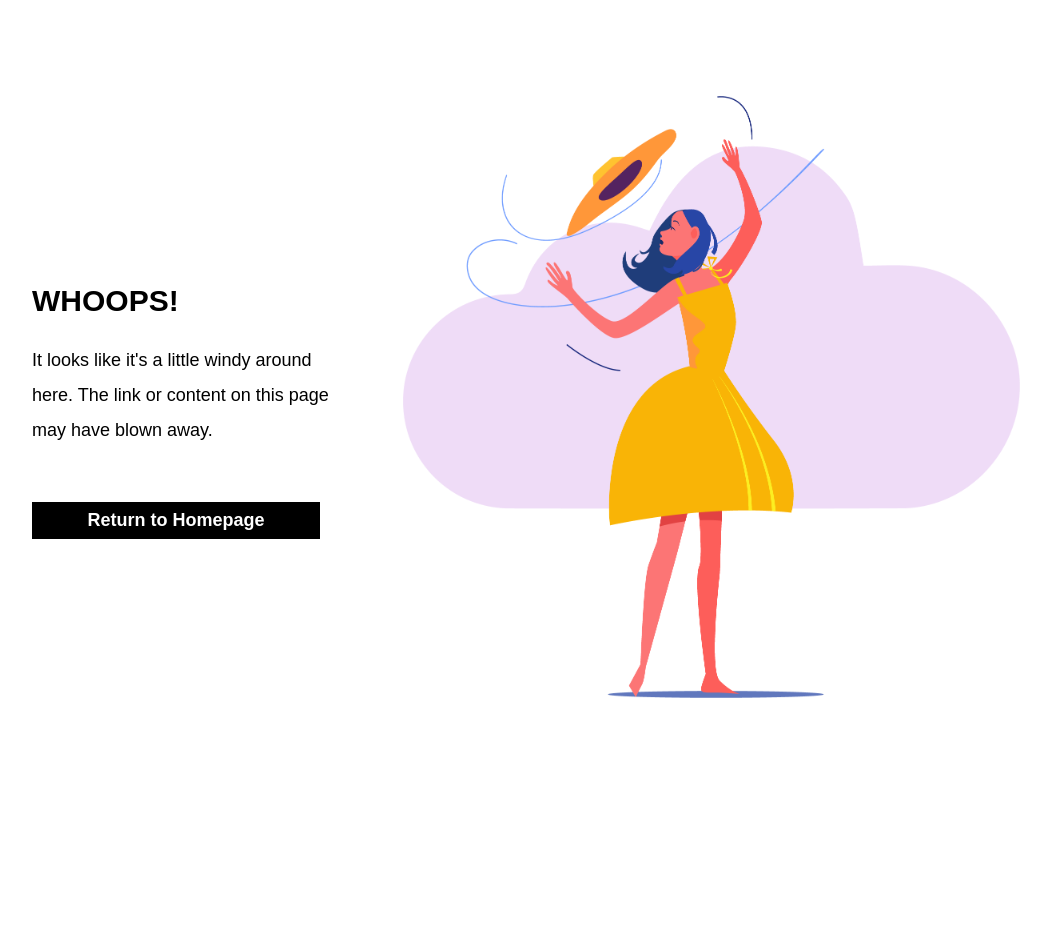
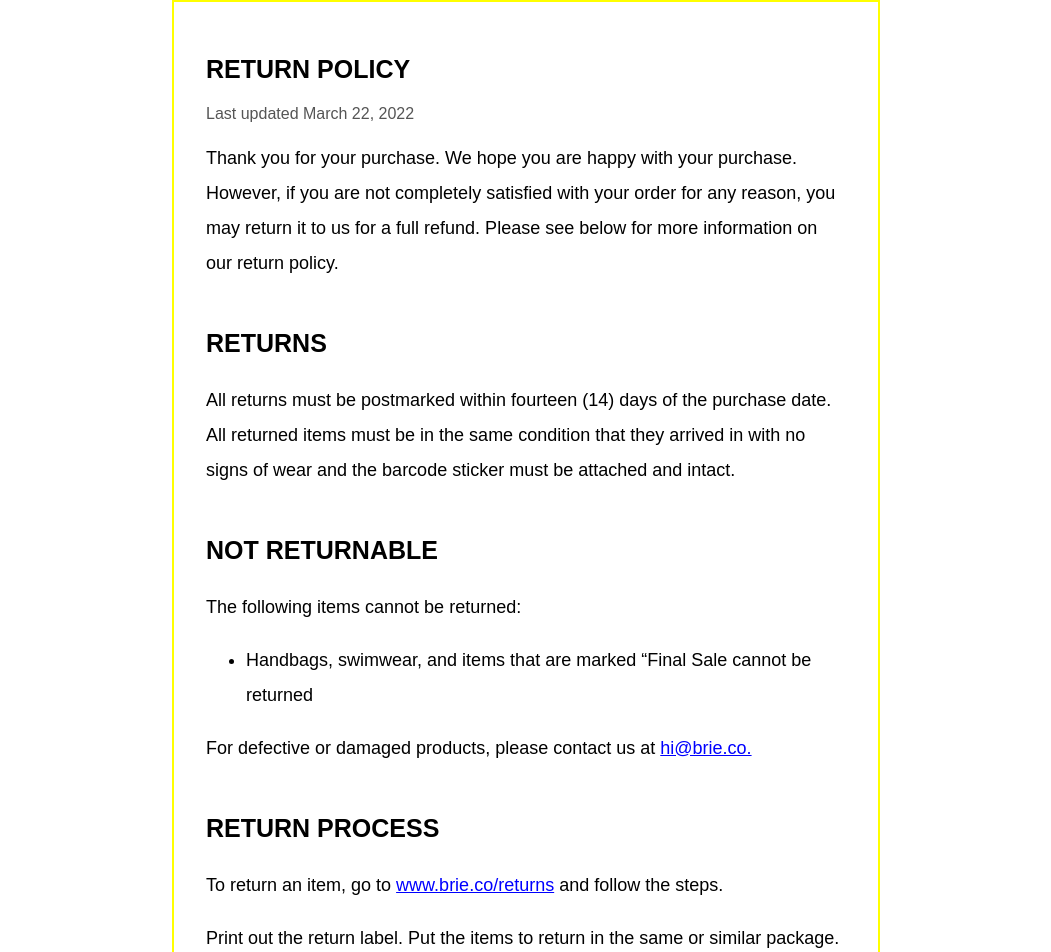
Before and after one commit to Dhanidayo/brie-donation, a React (Create React App) app: page /return-policy in a window 1280 px wide. Shown: the top 952 px of the page, without its empty margins (114-1165 px from the left). Before the commit the page ends 800 px from the top, so only its background shows below. Built offline with nearby package versions, Linux system fonts and the light colour scheme; a web font is replaced by a local one.

Commit message:
added return policy page

```diff
--- a/src/App.js
+++ b/src/App.js
@@ -11,6 +11,7 @@ import About from "./Pages/About";
 import FourOhFour from "./Pages/404";
 import FaqPage from "./Pages/FAQ";
 import ContactUs from "./Pages/ContactUs";
+import ReturnPolicy from "./Pages/ReturnPolicy";
 
 function App() {
   return (
@@ -29,6 +30,7 @@ function App() {
             <Route path="/*" element={<FourOhFour />} />
             <Route path="/faq-page" element={<FaqPage />} />
             <Route path="/contact-us" element={<ContactUs />} />
+            <Route path="/return-policy" element={<ReturnPolicy />} />
           </Routes>
         </DefaultLayout>
     </BrowserRouter>
--- /dev/null
+++ b/src/Pages/ReturnPolicy/index.jsx
@@ -0,0 +1,61 @@
+import { Link } from "react-router-dom";
+import "./style.css";
+
+const ReturnPolicy = () => {
+  return (
+    <div className="return-policy">
+      <h2 className="heading3">RETURN POLICY</h2>
+      <p className="date-text">Last updated March 22, 2022</p>
+      <p className="body-text">
+        Thank you for your purchase. We hope you are happy with your purchase.
+        However, if you are not completely satisfied with your order for any
+        reason, you may return it to us for a full refund. Please see below for
+        more information on our return policy.
+      </p>
+      <h3 className="heading4 return-subheadings">RETURNS</h3>
+      <p className="body-text">
+        All returns must be postmarked within fourteen (14) days of the purchase
+        date. All returned items must be in the same condition that they arrived
+        in with no signs of wear and the barcode sticker must be attached and
+        intact.
+      </p>
+      <h3 className="heading4 return-subheadings">NOT RETURNABLE</h3>
+      <p className="body-text">The following items cannot be returned:</p>
+      <ul>
+        <li className="body-text">
+          Handbags, swimwear, and items that are marked “Final Sale cannot be returned
+        </li>
+      </ul>
+      <p className="body-text">
+        For defective or damaged products, please contact us at {" "}
+        <Link to="hi@brie.co"className="inline-link"> hi@brie.co.</Link>
+      </p>
+      <h3 className="heading4 return-subheadings">RETURN PROCESS</h3>
+      <p className="body-text">
+        To return an item, go to <Link to="www.brie.co/returns" className="inline-link">www.brie.co/returns</Link> and follow the steps.
+      </p>
+      <p className="body-text">
+        Print out the return label. Put the items to return in the same or
+        similar package. Seal the package and tape the return label to the top of the box. Drop it off at the nearest carrier location.
+      </p>
+      <p className="body-text">
+        Please note, you will be responsible for all return shipping charges. $6.99 will be deducted from your return to cover shipping charges.
+      </p>
+      <h3 className="heading4 return-subheadings">REFUNDS</h3>
+      <p className="body-text">
+        After receiving your return and inspecting the condition of your item,
+        we will process your return. Please allow at least 1-2 weeks from the
+        receipt of your item to process your return. Refunds may take 1-2
+        billing cycles to appear on your credit card statement, depending on
+        your credit card company.
+      </p>
+      <h3 className="heading4 return-subheadings">QUESTIONS</h3>
+      <p className="body-text">
+        If you have any questions concerning our return policy, please contact us
+        at: <Link to="hi@brie.co">hi@brie.co</Link>
+      </p>
+    </div>
+  );
+};
+
+export default ReturnPolicy;
--- /dev/null
+++ b/src/Pages/ReturnPolicy/style.css
@@ -0,0 +1,14 @@
+.return-policy {
+    width: 50%;
+    margin: auto;
+    padding: 2rem;
+    border: 2px solid yellow;
+}
+
+.date-text {
+    color: #555;
+}
+
+.return-subheadings {
+    margin-top: 3rem;
+}
```
